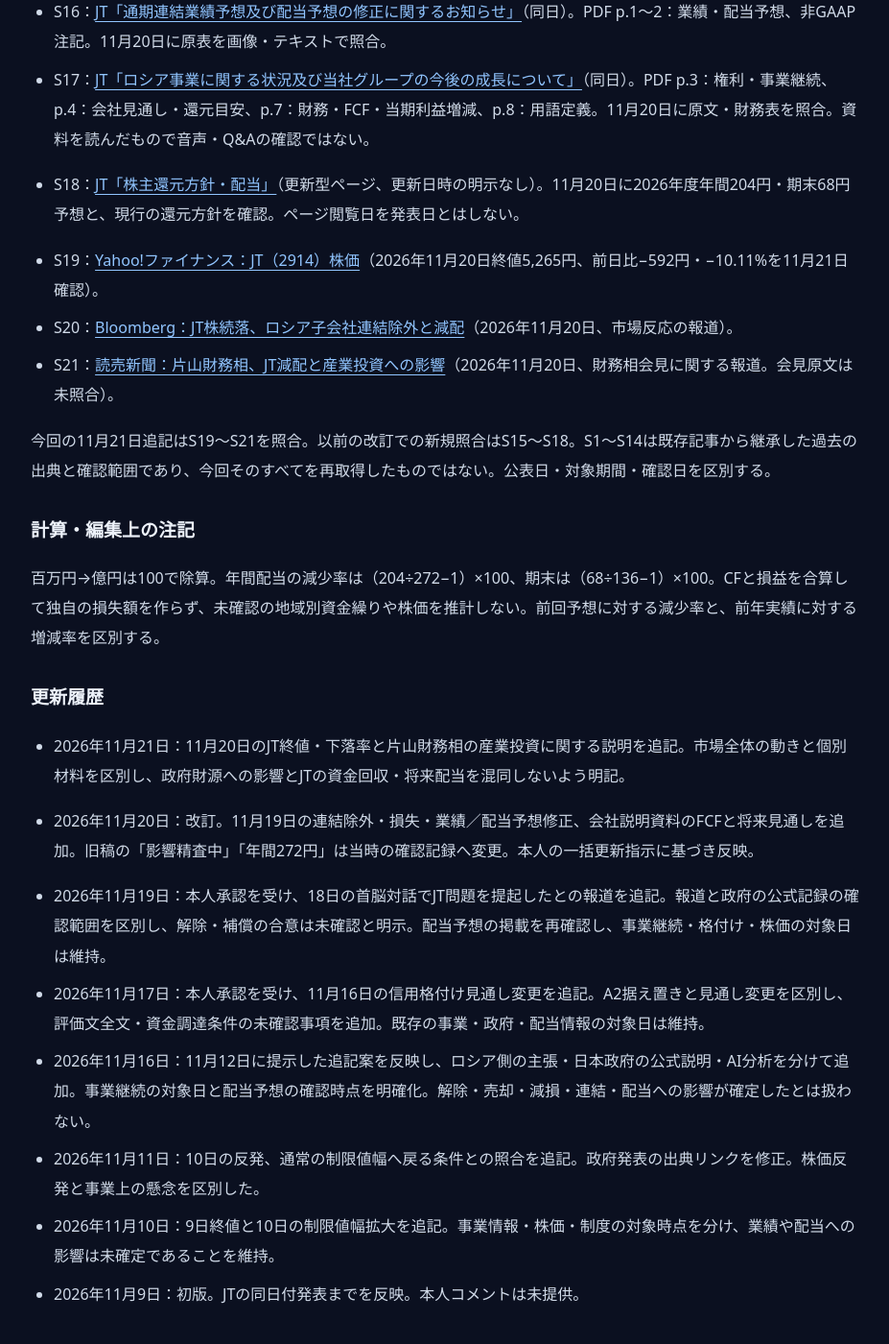
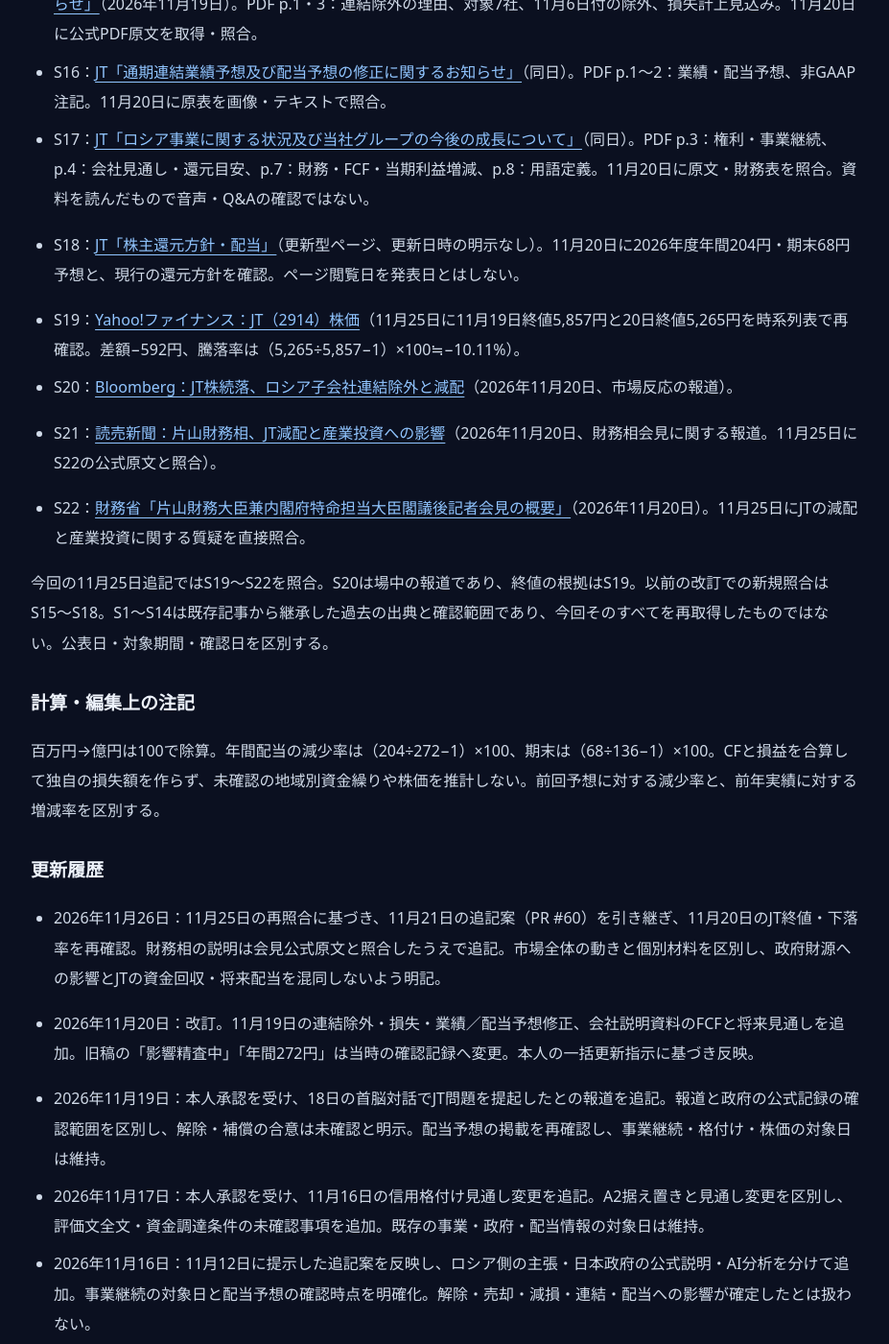
Before and after one commit to nick-shu3/investment-tankyu, a Jekyll site: the page built from _columns/jt-russia-business-monitor.md, in a window 1280 px wide and 1400 px high, scrolled down 9108 px. Shown: the whole window at 96% size, without its empty margins (176-1103 px from the left). Built offline with Jekyll 4.4.1, drawn with Linux system fonts in a browser that asks for light colours; some of the changed text lies outside the part shown.

Commit message:
JT追記を再照合し財務省会見の一次資料を追加

```diff
--- a/_columns/jt-russia-business-monitor.md
+++ b/_columns/jt-russia-business-monitor.md
@@ -1,12 +1,12 @@
 ---
 title: "JT、ロシア7社を連結除外――年間配当204円と1兆3,770億円の損失を検証"
 published: "2026-11-09"
-updated: "2026-11-21"
+updated: "2026-11-26"
 summary: 11月19日の公式開示でロシア7社の連結除外、損失約1兆3,770億円、年間配当予想204円への修正を確認。会計損失と今後の利益・現金創出を分けて検証する。
 ---
 
 
-> 情報確認日・改訂日：2026年11月21日（日本時間）。初公開日2026年11月9日は維持する。本稿は公開資料に基づく個人研究であり、投資助言・投資勧誘・売買推奨ではありません。
+> 情報確認日：2026年11月25日／改訂日：2026年11月26日（日本時間）。初公開日2026年11月9日は維持する。本稿は公開資料に基づく個人研究であり、投資助言・投資勧誘・売買推奨ではありません。
 
 JTのロシア事業を巡る問題は、「影響を精査中」という段階から、連結業績と配当への具体的な影響が示される段階へ進んだ。
 
@@ -82,11 +82,11 @@ JTは11月19日、ロシア現地法人7社を11月6日付で連結範囲から
 今回の開示で「会計処理と配当への具体的影響」は確認が進んだ。一方、将来の収益回復や配当成長は会社の見通しであり、実績確認が必要だ。最新株価を使った配当利回り・割安割高・目標株価の評価は、今回行っていない。
 
 
-## 11月21日追記：開示翌日の市場反応と政府説明
+## 11月26日追記：11月20日の市場反応と政府説明
 
-11月20日のJT株は、前営業日比592円安（−10.11%）の**5,265円**で取引を終えた。[S19] 11月19日の業績・配当予想修正を受けた市場反応として記録する。ただし、同日は市場全体も下落しており、この値動きのすべてをロシア事業問題だけに帰属させることはできない。[S20]
+11月20日のJT株は、前営業日比592円安（−10.11%）の**5,265円**で取引を終えた。[S19] 11月19日の業績・配当予想修正を受けた市場反応として記録する。同日の市場全体の動き等の影響も切り分ける必要があり、この値動きのすべてをロシア事業問題だけに帰属させることはできない。Bloombergの同日報道は修正発表後の下落を伝えているが、要因別寄与度を示したものではない。[S20]
 
-片山財務相は11月20日、JTの減配に関して、国の産業投資に直ちに支障は生じないとの認識を示した。政府が保有するJT株からの配当収入と、国の産業投資の資金需要についての説明である。[S21]
+片山財務相は11月20日、JTの減配に関して、国の産業投資に直ちに支障は生じないとの認識を示した。政府が保有するJT株からの配当収入と、国の産業投資の資金需要についての説明である。11月25日に財務省の会見原文でJTへの質問と回答を直接照合した。[S21][S22]
 
 **分析：** 国の財源への当面の影響が限定的だという説明は、JTがロシア事業の資産・現金を回収できることや、将来の配当が維持されることを保証しない。政府の財政運営とJT自身の企業価値・株主還元は分けて検証する。
 
@@ -201,11 +201,13 @@ JTは11月19日、ロシア現地法人7社を11月6日付で連結範囲から
 - S17：[JT「ロシア事業に関する状況及び当社グループの今後の成長について」](https://www.jti.co.jp/investors/library/presentation/pdf/20261119_03.pdf)（同日）。PDF p.3：権利・事業継続、p.4：会社見通し・還元目安、p.7：財務・FCF・当期利益増減、p.8：用語定義。11月20日に原文・財務表を照合。資料を読んだもので音声・Q&Aの確認ではない。
 - S18：[JT「株主還元方針・配当」](https://www.jti.co.jp/investors/finance/yield/index.html)（更新型ページ、更新日時の明示なし）。11月20日に2026年度年間204円・期末68円予想と、現行の還元方針を確認。ページ閲覧日を発表日とはしない。
 
-- S19：[Yahoo!ファイナンス：JT（2914）株価](https://finance.yahoo.co.jp/quote/2914.T)（2026年11月20日終値5,265円、前日比−592円・−10.11%を11月21日確認）。
+- S19：[Yahoo!ファイナンス：JT（2914）株価](https://finance.yahoo.co.jp/quote/2914.T/history)（11月25日に11月19日終値5,857円と20日終値5,265円を時系列表で再確認。差額−592円、騰落率は（5,265÷5,857−1）×100≒−10.11%）。
 - S20：[Bloomberg：JT株続落、ロシア子会社連結除外と減配](https://newsdig.tbs.co.jp/articles/withbloomberg/3099740?display=1)（2026年11月20日、市場反応の報道）。
-- S21：[読売新聞：片山財務相、JT減配と産業投資への影響](https://news.livedoor.com/article/detail/32863181/)（2026年11月20日、財務相会見に関する報道。会見原文は未照合）。
+- S21：[読売新聞：片山財務相、JT減配と産業投資への影響](https://news.livedoor.com/article/detail/32863181/)（2026年11月20日、財務相会見に関する報道。11月25日にS22の公式原文と照合）。
 
-今回の11月21日追記はS19〜S21を照合。以前の改訂での新規照合はS15〜S18。S1〜S14は既存記事から継承した過去の出典と確認範囲であり、今回そのすべてを再取得したものではない。公表日・対象期間・確認日を区別する。
+- S22：[財務省「片山財務大臣兼内閣府特命担当大臣閣議後記者会見の概要」](https://www.mof.go.jp/public_relations/conference/my20261120.html)（2026年11月20日）。11月25日にJTの減配と産業投資に関する質疑を直接照合。
+
+今回の11月25日追記ではS19〜S22を照合。S20は場中の報道であり、終値の根拠はS19。以前の改訂での新規照合はS15〜S18。S1〜S14は既存記事から継承した過去の出典と確認範囲であり、今回そのすべてを再取得したものではない。公表日・対象期間・確認日を区別する。
 
 ### 計算・編集上の注記
 
@@ -213,7 +215,7 @@ JTは11月19日、ロシア現地法人7社を11月6日付で連結範囲から
 
 ### 更新履歴
 
-- 2026年11月21日：11月20日のJT終値・下落率と片山財務相の産業投資に関する説明を追記。市場全体の動きと個別材料を区別し、政府財源への影響とJTの資金回収・将来配当を混同しないよう明記。
+- 2026年11月26日：11月25日の再照合に基づき、11月21日の追記案（PR #60）を引き継ぎ、11月20日のJT終値・下落率を再確認。財務相の説明は会見公式原文と照合したうえで追記。市場全体の動きと個別材料を区別し、政府財源への影響とJTの資金回収・将来配当を混同しないよう明記。
 
 - 2026年11月20日：改訂。11月19日の連結除外・損失・業績／配当予想修正、会社説明資料のFCFと将来見通しを追加。旧稿の「影響精査中」「年間272円」は当時の確認記録へ変更。本人の一括更新指示に基づき反映。
 
```
